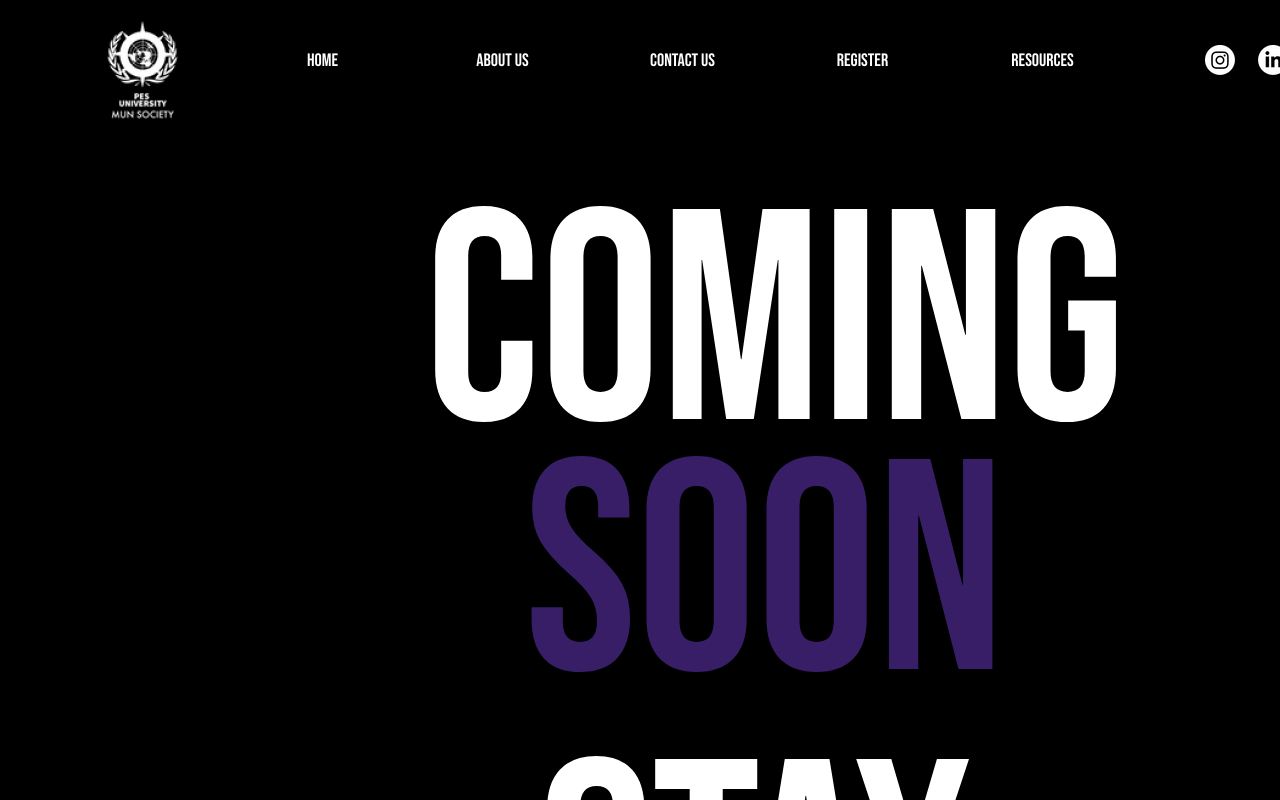
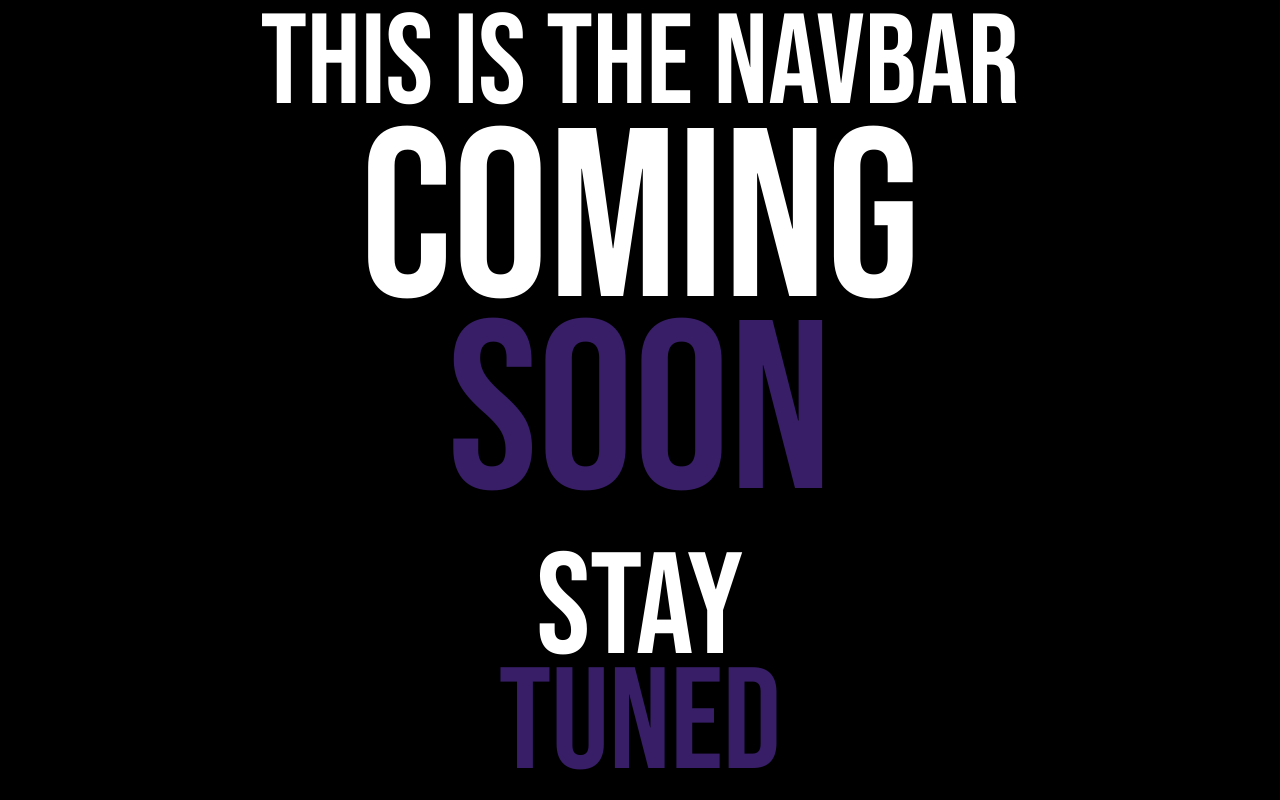
Before and after one commit to Blastemperor406/PeCon-23_Website, a plain HTML site: page comingSoon/comingSoon.html in a window 1280 px wide. Shown: the top 800 px of the page. Drawn offline with Linux system fonts and the light colour scheme; a web font is replaced by a local one.

Commit message:
made changes to the comingSoon page
made the text reactive

```diff
--- a/comingSoon/comingSoon.css
+++ b/comingSoon/comingSoon.css
@@ -1,143 +1,69 @@
-
-  .image-1-icon{
-    position: absolute;
-    top: 323px;
-    left: 730px;
-    width: 708px;
-    height: 699px;
-    object-fit: cover;
-  }
-  .image-1-icon {
-    top: 1024px;
-    left: 732px;
-  }
-  .image-1-icon,
-  .image-18-icon {
-    top: 1719.36px;
-    left: 725.68px;
-    width: 714.32px;
-    height: 328.64px;
-  }
-  .image-1-icon {
-    top: 0;
-    left: 0;
-    width: 85px;
-    height: 101px;
-  }
-
-  .image-2 {
-    text-decoration: none;
-    position: absolute;
-    top: 26px;
-    left: 1105px;
-    width: 30px;
-    height: 30px;
-    background-image: url(./public/image-2@3x.png);
-    background-size: cover;
-    background-repeat: no-repeat;
-    background-position: top;
-  }
-  .image-3-icon,
-  .threads-removebg-preview-1-icon {
-    position: absolute;
-    top: 26px;
-    left: 1158px;
-    width: 30px;
-    height: 30px;
-    object-fit: cover;
-  }
-  .threads-removebg-preview-1-icon {
-    top: 23px;
-    left: 1195px;
-    width: 55px;
-    height: 37px;
-  }
-  .about-us1,
-  .home,
-  .contact-us,
-  .register,
-  .resource {
-    position: absolute;
-    top: 20px;
-    display: flex;
-    align-items: center;
-    justify-content: center;
-    width: 85px;
-    height: 42px;
-  }
-  .home {
-    left: 180px;
-    cursor: pointer;
-  }
-  .about-us1 {
-    left: 360px;
-  }
-  .contact-us{
-    left: 540px;
-  }
-  .register {
-    left: 720px;
-  }
-  .resource{
-    top:20px;
-    left: 900px;
-  }
-  .navbar {
-    position: absolute;
-    top: 19px;
-    left: 100px;
-    width: 1250px;
-    height: 101px;
-    text-align: center;
-  }
-  .comingSoon {
+.comingSoonPage{
     position: relative;
     background-color: #000;
     width: 100%;
-    height: 2048px;
+    height: 100vh;
     overflow: hidden;
     text-align: left;
     font-size: var(--font-size-lg);
     color: var(--color-white);
     font-family: var(--font-bebas-neue);
-  }
-  .comingContainer,
-  .soonContainer{
-    position: absolute;
-    top: 150px;
-    left: 425px;
-    font-size: 300px;
+    place-items: center;
+}
+.flexContainer{
     display: flex;
-    align-items: center;
-    width: 597px;
-    height: 357px;
-  }
-  .soonContainer{
-    top: 400px;
-    left: 525px;
-  }
-  .soon {
+    max-height: 100vh;
+    max-width: 100vw;
+    height: 100%;
+    width: 100%;
+
+    flex-direction: column;
+
+}
+.navbar{
+    display: flex;
+    flex-direction: column;
+    justify-content: center;
+    font-size: 16vh;
+    max-width: 100vw;
+    max-height: 16vh;
+    min-width: 100vw;
+    text-align: center;
+    height: 100%;
+    width: 100%;
+
+    place-items: center;
+
+
+}
+.textcontainer{
+    display: flex;
+    flex-direction: column;
+}
+
+.comingSoonContainer{
+    display: flex;
+    flex-direction: column;
+    justify-content: center;
+    font-size: 30vh;
+    max-width: 100vw;
+    text-align: center;
+    line-height: 80%;
+    height:100%;
+    width: 100%;
+
+}
+.soon,
+.tuned {
     color: var(--color-midnightblue-100);
   }
-
-  .stayContainer,
-  .tunedContainer {
-    position: absolute;
-    top: 150px;
-    left: 425px;
-    font-size: 300px;
+.stayTunedContainer{
+    padding-top: 5vh;
     display: flex;
-    align-items: center;
-    width: 597px;
-    height: 357px;
-  }
-
-  .stayContainer{
-    top: 700px;
-    left: 540px;
-  }
-  .tunedContainer{
-    left: 460px;
-    top: 950px;
-    color: var(--color-midnightblue-100);
-  }
+    flex-direction: column;
+    justify-content: center;
+    font-size: 18vh;
+    max-width: 100vw;
+    text-align: center;
+    line-height: 80%;
+}
--- a/comingSoon/comingSoon.html
+++ b/comingSoon/comingSoon.html
@@ -1,6 +1,6 @@
 <!DOCTYPE html>
-<html>
-  <head>
+<html lang="en">
+<head>
     <meta charset="utf-8" />
     <meta name="viewport" content="initial-scale=1, width=device-width" />
 
@@ -14,39 +14,30 @@
       rel="stylesheet"
       href="https://fonts.googleapis.com/css2?family=Be Vietnam:wght@400&display=swap"
     />
-  </head>
-  <body>
-    <div class="comingSoon">
-      <div class="navbar">
-        <img class="image-1-icon" alt="" src="./public/image-1@2x.png" />
+</head>
+<body>
+
+    <div class="comingSoonPage">
+        <div class="flexContainer">
+            <div class="navbar">
+                <span>this is the navbar</span>
+            </div>
+            <div class="textcontainer">
+                <div class="comingSoonContainer">
+                    <span>coming</span>
+                    <span class="soon">soon</span>
+                </div>
+
+                <div class="stayTunedContainer">
+                    <span>stay</span>
+                    <span class="tuned">tuned</span>
+                </div>
+        </div>
+
+        </div>
+        </div>
+    </div>
 
 
-        <a class="image-2" href="https://www.instagram.com/pesmunsociety/"> </a>
-        <a href = "https://www.linkedin.com/company/pesmunsoc/"><img class="image-3-icon" alt="" src="./public/image-3@2x.png" /></a>
-
-        <a href="https://www.threads.net/@pesmunsociety"><img
-          class="threads-removebg-preview-1-icon"
-          alt=""
-          src="./public/threadsremovebgpreview-1@2x.png"
-        /></a>
-        <a href = "../home/home.html" class="home"style="text-decoration: none; color: white;">Home</a>
-        <a href = "../aboutUs/aboutUs.html" class = "about-us1" style="text-decoration: none; color: white;">about us</a>
-        <a href = "../contactUs/contactUs.html" class="contact-us" style="text-decoration: none; color: white;">contact us</a>
-        <a href = "../register/register.html" class = "register" style="text-decoration: none; color: white;">register</a>
-        <a href = "../resources/resources.html" class="resource" style="text-decoration: none; color: white;">resources</a>
-      </div>
-      <div class="comingContainer">
-        <span>Coming</span>
-      </div>
-      <div class="soonContainer">
-        <span class = "soon">soon</span>
-      </div>
-      <div class="stayContainer">
-        <span>Stay</span>
-      </div>
-      <div class="tunedContainer">
-        <span>tuned</span>
-      </div>
-    </div>
-  </body>
+</body>
 </html>
```
Also changed, not shown: comingSoon/newComingSoon.txt (added).
